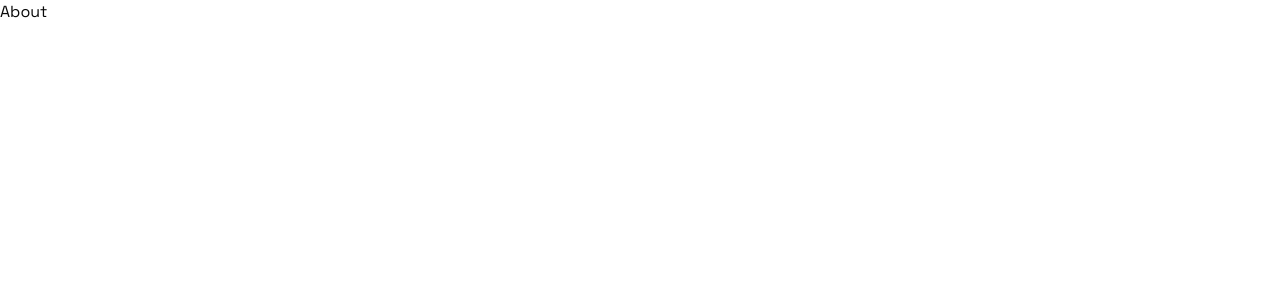
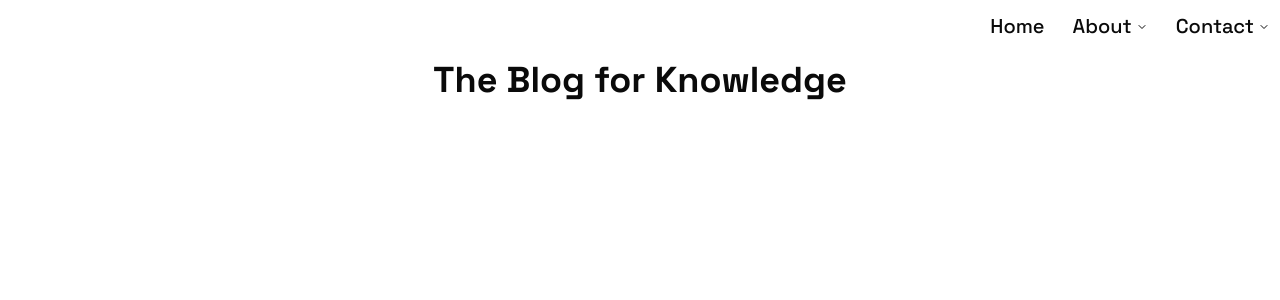
Before and after one commit to Yamean013/my-blog, a Next.js app: page /about in a window 1280 px wide. Shown: the top 300 px of the page. Built offline with nearby package versions, Linux system fonts and the light colour scheme.

Commit message:
Add heading to about page

```diff
--- a/app/about/page.tsx
+++ b/app/about/page.tsx
@@ -1,3 +1,57 @@
+import {
+  NavigationMenu,
+  NavigationMenuContent,
+  NavigationMenuItem,
+  NavigationMenuLink,
+  NavigationMenuList,
+  NavigationMenuTrigger,
+  navigationMenuTriggerStyle,
+} from "@/components/ui/navigation-menu";
+import { cn } from "@/lib/utils";
+
 export default function About() {
-  return <div>About</div>;
+  return (
+    <main>
+      <div className="flex justify-end cursor-pointer">
+        <NavigationMenu>
+          <NavigationMenuList>
+            <NavigationMenuItem>
+              <NavigationMenuLink
+                href="/"
+                className={cn(navigationMenuTriggerStyle(), "text-xl")}
+              >
+                Home
+              </NavigationMenuLink>
+            </NavigationMenuItem>
+            <NavigationMenuItem>
+              <NavigationMenuLink href="/about">
+                <NavigationMenuTrigger className="text-xl">
+                  About
+                </NavigationMenuTrigger>
+              </NavigationMenuLink>
+              <NavigationMenuContent>
+                <NavigationMenuLink>Company</NavigationMenuLink>
+                <NavigationMenuLink>Milestones</NavigationMenuLink>
+                <NavigationMenuLink>Careers</NavigationMenuLink>
+              </NavigationMenuContent>
+            </NavigationMenuItem>
+            <NavigationMenuItem>
+              <NavigationMenuTrigger className="text-xl">
+                Contact
+              </NavigationMenuTrigger>
+              <NavigationMenuContent>
+                <NavigationMenuLink>Find Us</NavigationMenuLink>
+                <NavigationMenuLink>Email Us</NavigationMenuLink>
+              </NavigationMenuContent>
+            </NavigationMenuItem>
+          </NavigationMenuList>
+        </NavigationMenu>
+      </div>
+      <div className="flex justify-center pt-2">
+        <h1 className="text-4xl font-bold hover:text-cyan-700">
+          The Blog for Knowledge
+        </h1>
+      </div>
+    </main>
+  );
 }
```
